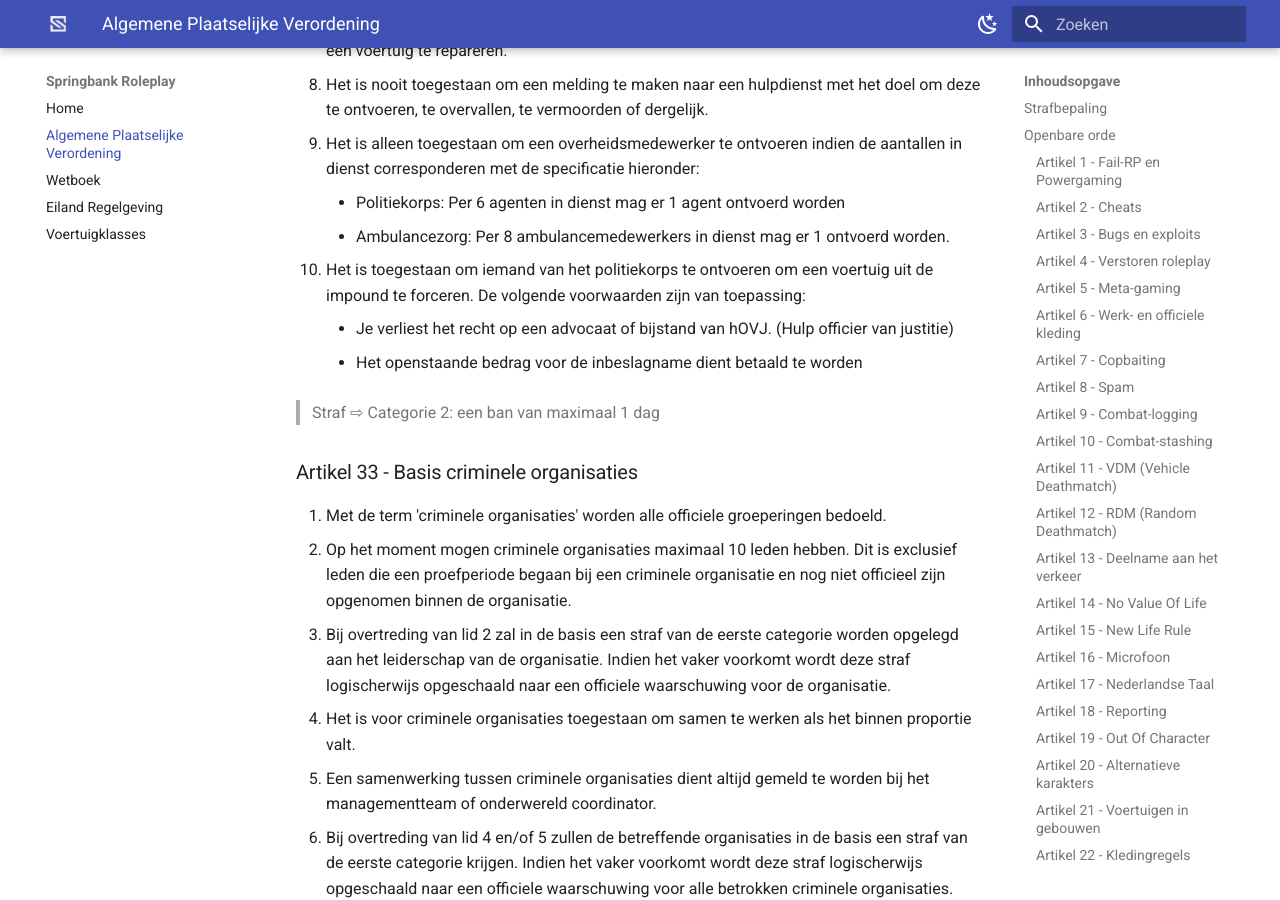
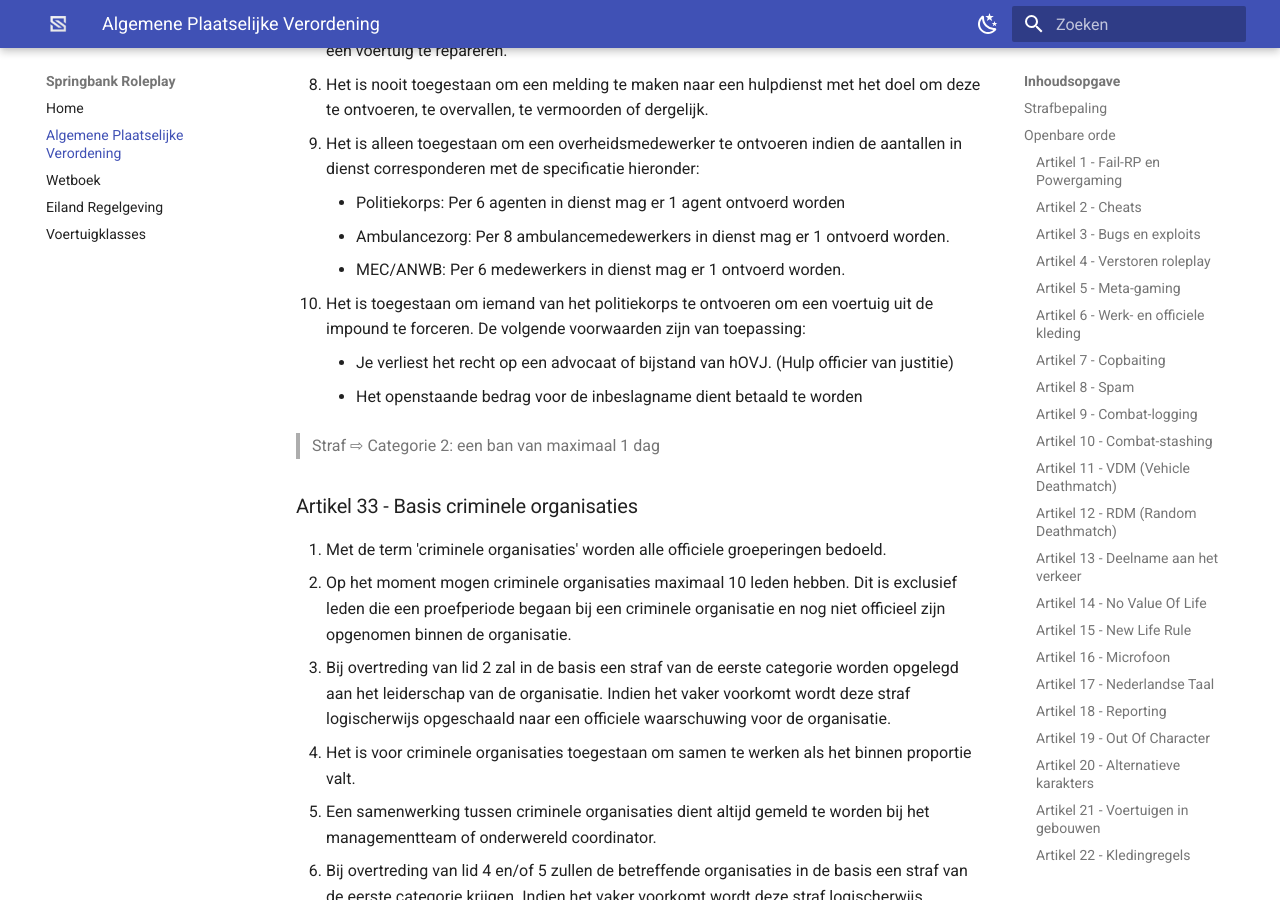
Before and after one commit to kevinpannenborg/wet-en-regelgeving, an MkDocs documentation site: the page built from docs/apv.md, in a window 1280 px wide and 900 px high, scrolled down 13554 px. Built offline with MkDocs 1.6.1 and Material for MkDocs 9.7.7, drawn with Linux system fonts in a browser that asks for light colours; comment, search, counter and statistics services are not loaded.

Commit message:
Update apv.md
 * MEC/ANWB: Per 6 medewerkers in dienst mag er 1 ontvoerd worden.

```diff
--- a/docs/apv.md
+++ b/docs/apv.md
@@ -360,6 +360,7 @@ Een lid van het staffteam heeft de mogelijkheid om op basis van de context, situ
 9. Het is alleen toegestaan om een overheidsmedewerker te ontvoeren indien de aantallen in dienst corresponderen met de specificatie hieronder:
     * Politiekorps: Per 6 agenten in dienst mag er 1 agent ontvoerd worden
     * Ambulancezorg: Per 8 ambulancemedewerkers in dienst mag er 1 ontvoerd worden.
+    * MEC/ANWB: Per 6 medewerkers in dienst mag er 1 ontvoerd worden.
 10. Het is toegestaan om iemand van het politiekorps te ontvoeren om een voertuig uit de impound te forceren. De volgende voorwaarden zijn van toepassing:
     * Je verliest het recht op een advocaat of bijstand van hOVJ. (Hulp officier van justitie)
     * Het openstaande bedrag voor de inbeslagname dient betaald te worden
```
